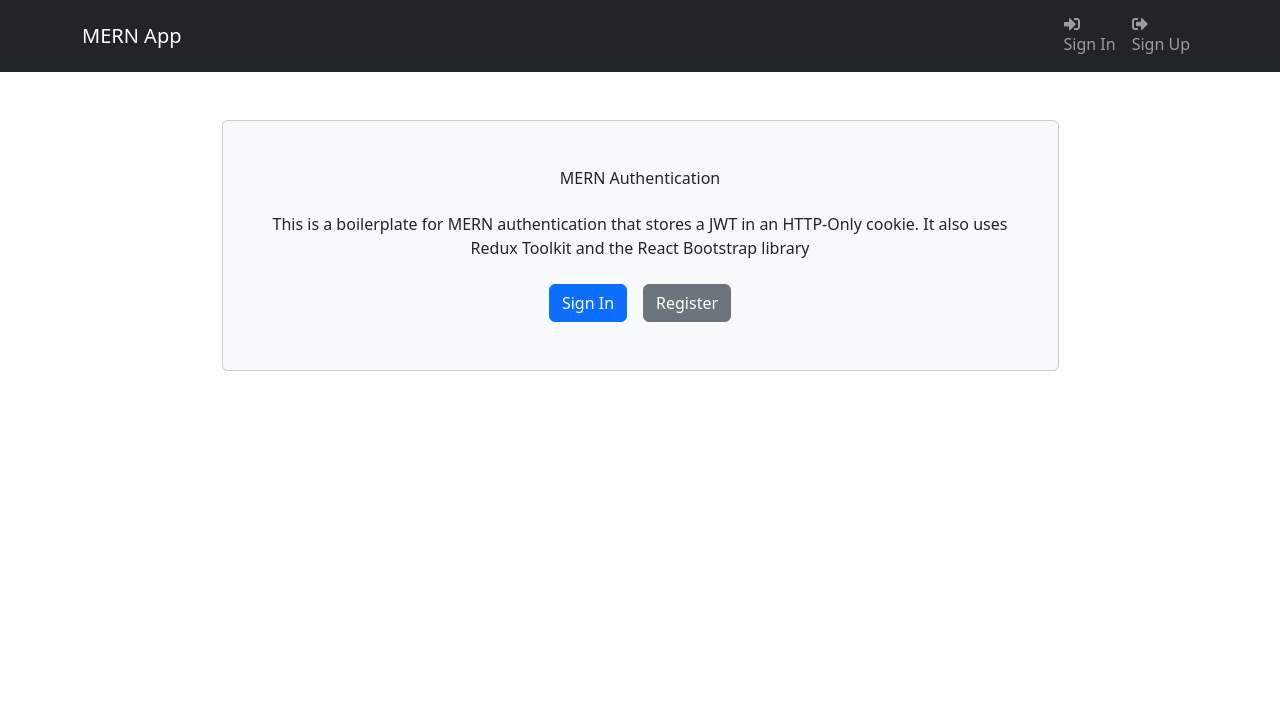
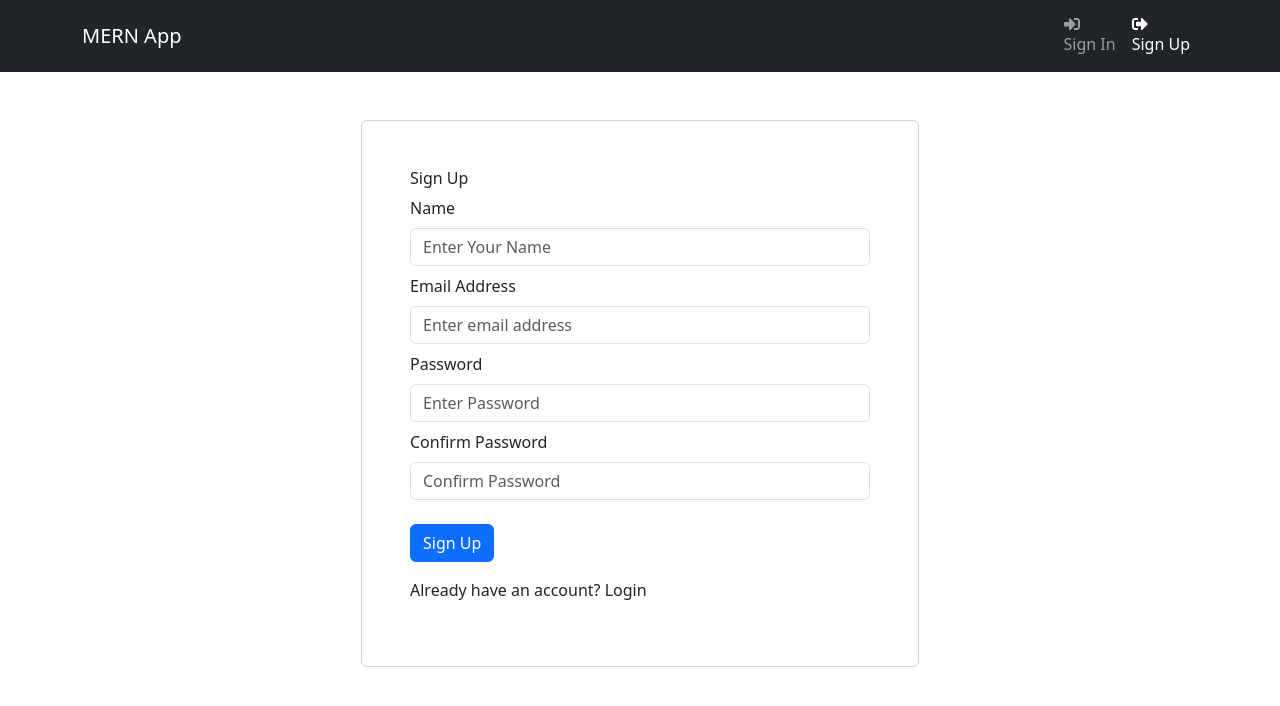
Before and after one commit to Hasan-Rashed/MERN-AUTH, a React (Vite) app in the folder frontend/: page /register in a window 1280 px wide. Shown: the top 706 px of the page. Built offline with nearby package versions, Linux system fonts and the light colour scheme.

Commit message:
all screen setup with local state

```diff
--- a/frontend/package.json
+++ b/frontend/package.json
@@ -18,7 +18,8 @@
     "react-bootstrap": "^2.7.4",
     "react-dom": "^18.2.0",
     "react-icons": "^4.9.0",
-    "react-router-dom": "^6.11.2"
+    "react-router-bootstrap": "^0.26.2",
+    "react-router-dom": "^6.12.0"
   },
   "devDependencies": {
     "@types/react": "^18.0.28",
--- a/frontend/src/App.jsx
+++ b/frontend/src/App.jsx
@@ -1,11 +1,14 @@
+import { Outlet } from "react-router-dom"
+import { Container } from "react-bootstrap"
 import Header from "./components/Header"
-import HomeScreen from "./screens/HomeScreen"
 
 const App = () => {
   return (
     <>
       <Header />
-      <HomeScreen />
+      <Container className="my-2" >
+        <Outlet />
+      </Container>
     </>
   )
 }
--- /dev/null
+++ b/frontend/src/components/FormContainer.jsx
@@ -0,0 +1,15 @@
+import { Container, Row, Col } from 'react-bootstrap'
+
+const FormContainer = ({ children }) => {
+  return (
+    <Container>
+        <Row className='justify-content-md-center mt-5' >
+            <Col xs={12} md={6} className='card p-5' >
+                {children}
+            </Col>
+        </Row>
+    </Container>
+  )
+}
+
+export default FormContainer
--- a/frontend/src/components/Header.jsx
+++ b/frontend/src/components/Header.jsx
@@ -1,21 +1,28 @@
 import { Navbar, Nav, Container } from 'react-bootstrap';
 import { FaSignInAlt, FaSignOutAlt } from 'react-icons/fa';
+import { LinkContainer } from 'react-router-bootstrap'
 
 const Header = () => {
 return (
     <header>
     <Navbar bg='dark' variant='dark' expand='lg' collapseOnSelect>
         <Container>
-        <Navbar.Brand href='/'>MERN App</Navbar.Brand>
+        <LinkContainer to='/' >
+            <Navbar.Brand>MERN App</Navbar.Brand>
+        </LinkContainer>
         <Navbar.Toggle aria-controls='basic-navbar-nav' />
         <Navbar.Collapse id='basic-navbar-nav'>
             <Nav className='ms-auto'>
-            <Nav.Link href='/login'>
-                <FaSignInAlt /> Sign In
-            </Nav.Link>
-            <Nav.Link href='/register'>
-                <FaSignOutAlt /> Sign Up
-            </Nav.Link>
+            <LinkContainer to='/login'>
+                <Nav.Link>
+                    <FaSignInAlt /> Sign In
+                </Nav.Link>
+            </LinkContainer>
+            <LinkContainer to='/register'>
+                <Nav.Link>
+                    <FaSignOutAlt /> Sign Up
+                </Nav.Link>
+            </LinkContainer>
             </Nav>
         </Navbar.Collapse>
         </Container>
--- a/frontend/src/components/Hero.jsx
+++ b/frontend/src/components/Hero.jsx
@@ -1,4 +1,5 @@
 import { Container, Card, Button } from 'react-bootstrap';
+import { LinkContainer } from 'react-router-bootstrap';
 
 const Hero = () => {
 return (
@@ -12,12 +13,16 @@
         Bootstrap library
         </p>
         <div className='d-flex'>
-        <Button variant='primary' href='/login' className='me-3'>
-            Sign In
-        </Button>
-        <Button variant='secondary' href='/register'>
-            Register
-        </Button>
+        <LinkContainer to='/login'>
+            <Button variant='primary' className='me-3'>
+                Sign In
+            </Button>
+        </LinkContainer>
+        <LinkContainer to='/register'>
+            <Button variant='secondary'>
+                Register
+            </Button>
+        </LinkContainer>
         </div>
     </Card>
     </Container>
--- a/frontend/src/main.jsx
+++ b/frontend/src/main.jsx
@@ -1,11 +1,26 @@
 import React from 'react'
 import ReactDOM from 'react-dom/client'
+import { createBrowserRouter, createRoutesFromElements, Route, RouterProvider } from 'react-router-dom';
 import App from './App.jsx'
 import 'bootstrap/dist/css/bootstrap.min.css'
 import './index.css'
+import HomeScreen from './screens/HomeScreen.jsx';
+import LoginScreen from './screens/LoginScreen.jsx';
+import RegisterScreen from './screens/RegisterScreen.jsx';
+
+
+const router = createBrowserRouter(
+  createRoutesFromElements(
+    <Route path="/" element={<App />} >
+      <Route index={true} path='/' element={<HomeScreen />} />
+      <Route path='/login' element={<LoginScreen />} />
+      <Route path='/register' element={<RegisterScreen />} />
+    </Route>
+  )
+)
 
 ReactDOM.createRoot(document.getElementById('root')).render(
   <React.StrictMode>
-    <App />
+    <RouterProvider router={router} />
   </React.StrictMode>,
 )
--- /dev/null
+++ b/frontend/src/screens/LoginScreen.jsx
@@ -0,0 +1,57 @@
+import { useState } from "react"
+import { Link } from 'react-router-dom';
+import { Form, Button, Row, Col } from 'react-bootstrap'
+import FormContainer from "../components/FormContainer";
+
+
+const LoginScreen = () => {
+    const [email, setEmail] = useState('');
+    const [password, setPassword] = useState('');
+
+    const submitHandler = async (e) => {
+        e.preventDefault();
+        console.table('submit');
+    }
+
+  return (
+    <FormContainer>
+        <h1>Sign In</h1>
+
+        <Form onSubmit={submitHandler} >
+            <Form.Group className="my-2" controlId="email" >
+                <Form.Label>Email Address</Form.Label>
+                <Form.Control
+                    type="email"
+                    placeholder="Enter email address"
+                    value={email}
+                    onChange={(e) => setEmail(e.target.value)}
+                >
+                </Form.Control>
+            </Form.Group>
+
+            <Form.Group className="my-2" controlId="password" >
+                <Form.Label>Password</Form.Label>
+                <Form.Control
+                    type="password"
+                    placeholder="Enter Password"
+                    value={password}
+                    onChange={(e) => setPassword(e.target.value)}
+                >
+                </Form.Control>
+            </Form.Group>
+
+            <Button type='submit' variant='primary' className="mt-3" >
+                Sign In
+            </Button>
+
+            <Row className="py-3">
+                <Col>
+                    New Customer? <Link to='/register' >Register</Link>
+                </Col>
+            </Row>
+        </Form>
+    </FormContainer>
+  )
+}
+
+export default LoginScreen
--- /dev/null
+++ b/frontend/src/screens/RegisterScreen.jsx
@@ -0,0 +1,81 @@
+import { useState } from "react"
+import { Link } from 'react-router-dom';
+import { Form, Button, Row, Col } from 'react-bootstrap'
+import FormContainer from "../components/FormContainer";
+
+
+const RegisterScreen = () => {
+    const [name, setName] = useState('');
+    const [email, setEmail] = useState('');
+    const [password, setPassword] = useState('');
+    const [confirmPassword, setConfirmPassword] = useState('');
+
+    const submitHandler = async (e) => {
+        e.preventDefault();
+        console.table('submit');
+    }
+
+  return (
+    <FormContainer>
+        <h1>Sign Up</h1>
+
+        <Form onSubmit={submitHandler} >
+            <Form.Group className="my-2" controlId="name" >
+                <Form.Label>Name</Form.Label>
+                <Form.Control
+                    type="text"
+                    placeholder="Enter Your Name"
+                    value={name}
+                    onChange={(e) => setName(e.target.value)}
+                >
+                </Form.Control>
+            </Form.Group>
+
+            <Form.Group className="my-2" controlId="email" >
+                <Form.Label>Email Address</Form.Label>
+                <Form.Control
+                    type="email"
+                    placeholder="Enter email address"
+                    value={email}
+                    onChange={(e) => setEmail(e.target.value)}
+                >
+                </Form.Control>
+            </Form.Group>
+
+            <Form.Group className="my-2" controlId="password" >
+                <Form.Label>Password</Form.Label>
+                <Form.Control
+                    type="password"
+                    placeholder="Enter Password"
+                    value={password}
+                    onChange={(e) => setPassword(e.target.value)}
+                >
+                </Form.Control>
+            </Form.Group>
+
+            <Form.Group className="my-2" controlId="confirmPassword" >
+                <Form.Label>Confirm Password</Form.Label>
+                <Form.Control
+                    type="password"
+                    placeholder="Confirm Password"
+                    value={confirmPassword}
+                    onChange={(e) => setConfirmPassword(e.target.value)}
+                >
+                </Form.Control>
+            </Form.Group>
+
+            <Button type='submit' variant='primary' className="mt-3" >
+                Sign Up
+            </Button>
+
+            <Row className="py-3">
+                <Col>
+                    Already have an account? <Link to='/login' >Login</Link>
+                </Col>
+            </Row>
+        </Form>
+    </FormContainer>
+  )
+}
+
+export default RegisterScreen;
```
Also changed, not shown: 1 other file (tests, documents, lock files or other folders).
